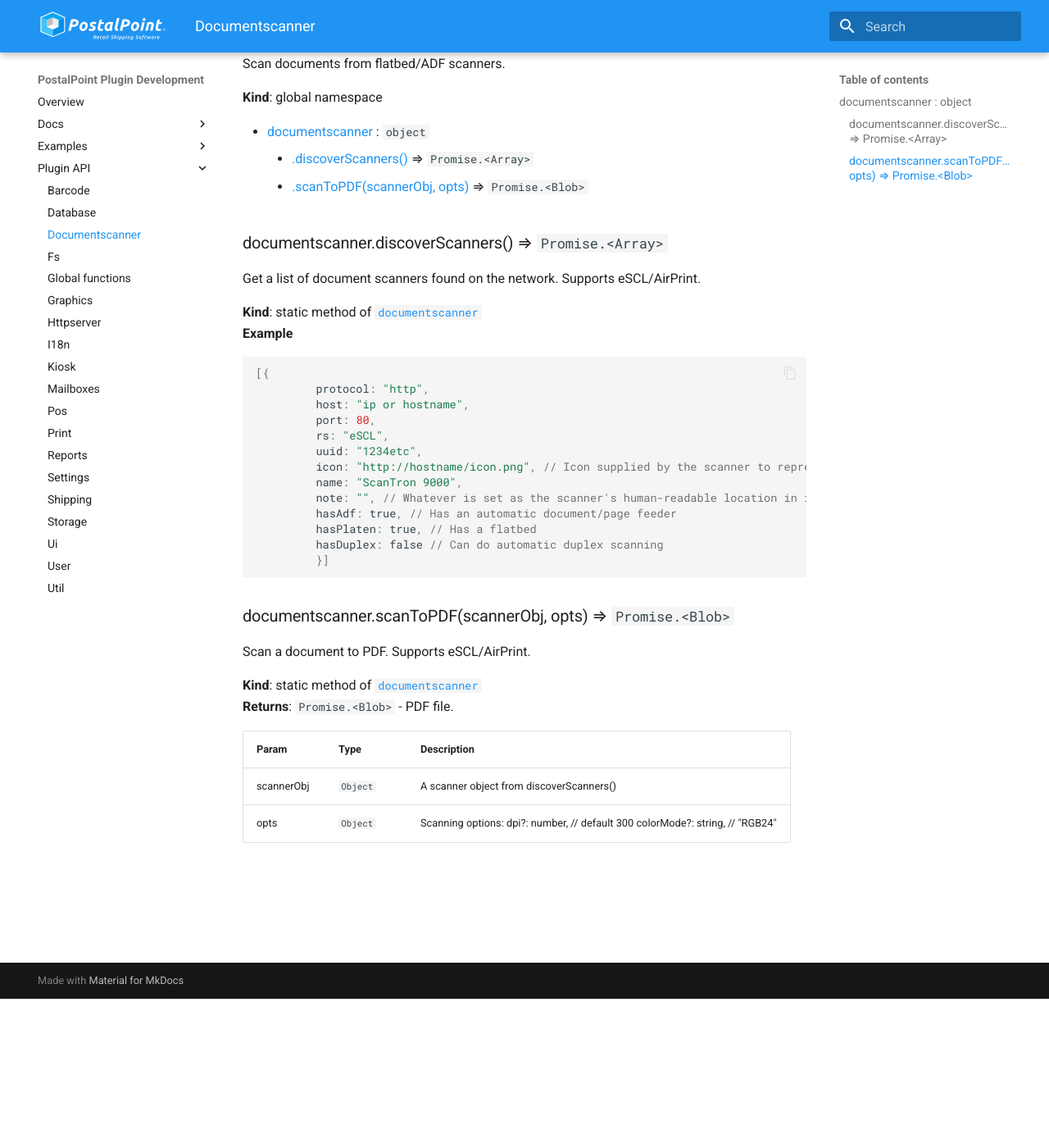
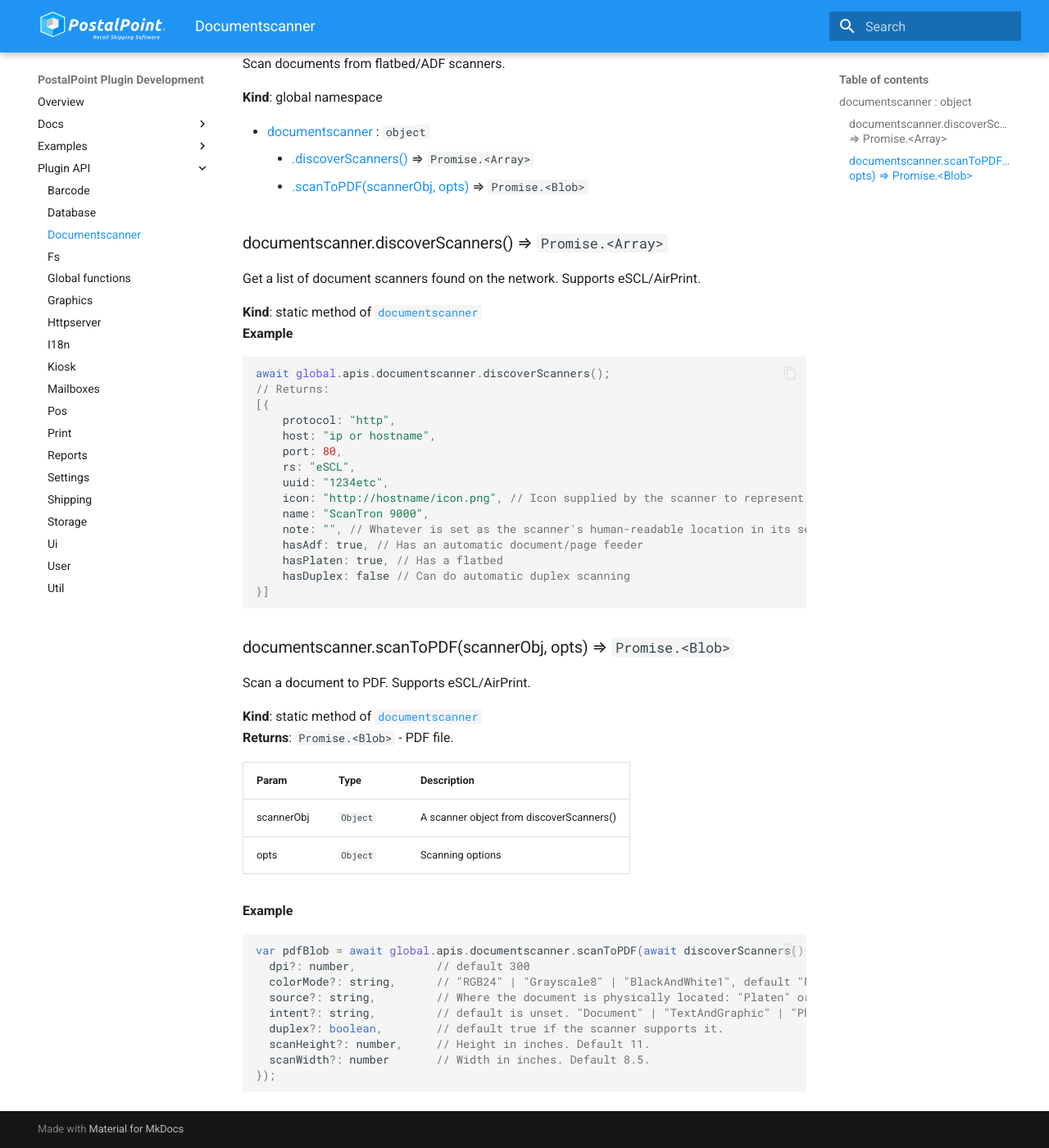
Before and after one commit to PostalPortal/PostalPoint_Plugins, an MkDocs documentation site: the page built from docs/Plugin API/documentscanner.md, in a window 1280 px wide and 1400 px high, scrolled down 182 px. Shown: the whole window at 82% size. Built offline with MkDocs 1.6.1 and Material for MkDocs 9.7.7, drawn with Linux system fonts in a browser that asks for light colours; plug-ins that fetch from the network failed and are left out; the version menu is left out.

Commit message:
Fix api formatting docs

````diff
--- a/docs/Plugin API/documentscanner.md
+++ b/docs/Plugin API/documentscanner.md
@@ -17,19 +17,21 @@ Get a list of document scanners found on the network. Supports eSCL/AirPrint.
 **Kind**: static method of [<code>documentscanner</code>](#documentscanner)
 **Example**
 ```js
+await global.apis.documentscanner.discoverScanners();
+// Returns:
 [{
-         protocol: "http",
-         host: "ip or hostname",
-         port: 80,
-         rs: "eSCL",
-         uuid: "1234etc",
-         icon: "http://hostname/icon.png", // Icon supplied by the scanner to represent itself visually to the user.
-         name: "ScanTron 9000",
-         note: "", // Whatever is set as the scanner's human-readable location in its settings
-         hasAdf: true, // Has an automatic document/page feeder
-         hasPlaten: true, // Has a flatbed
-         hasDuplex: false // Can do automatic duplex scanning
-         }]
+    protocol: "http",
+    host: "ip or hostname",
+    port: 80,
+    rs: "eSCL",
+    uuid: "1234etc",
+    icon: "http://hostname/icon.png", // Icon supplied by the scanner to represent itself visually to the user.
+    name: "ScanTron 9000",
+    note: "", // Whatever is set as the scanner's human-readable location in its settings
+    hasAdf: true, // Has an automatic document/page feeder
+    hasPlaten: true, // Has a flatbed
+    hasDuplex: false // Can do automatic duplex scanning
+}]
 ```
 <a name="documentscanner.scanToPDF"></a>
 
@@ -42,4 +44,17 @@ Scan a document to PDF. Supports eSCL/AirPrint.
 | Param | Type | Description |
 | --- | --- | --- |
 | scannerObj | <code>Object</code> | A scanner object from discoverScanners() |
-| opts | <code>Object</code> | Scanning options:   dpi?: number,            // default 300   colorMode?: string,      // "RGB24" | "Grayscale8" | "BlackAndWhite1", default "RGB24"   source?: string,         // Where the document is physically located: "Platen" or "Feeder". Default is "Feeder" (if scanner has one and it isn't empty) or unset (so scanner can autodetect media).   intent?: string,         // default is unset. "Document" | "TextAndGraphic" | "Photo" | "Preview"   duplex?: boolean,        // default true if the scanner supports it.   scanHeight?: number,     // Height in inches. Default 11.   scanWidth?: number       // Width in inches. Default 8.5. |
+| opts | <code>Object</code> | Scanning options |
+
+**Example**
+```js
+var pdfBlob = await global.apis.documentscanner.scanToPDF(await discoverScanners()[0], {
+  dpi?: number,            // default 300
+  colorMode?: string,      // "RGB24" | "Grayscale8" | "BlackAndWhite1", default "RGB24"
+  source?: string,         // Where the document is physically located: "Platen" or "Feeder". Default is "Feeder" (if scanner has one and it isn't empty) or unset (so scanner can autodetect media).
+  intent?: string,         // default is unset. "Document" | "TextAndGraphic" | "Photo" | "Preview"
+  duplex?: boolean,        // default true if the scanner supports it.
+  scanHeight?: number,     // Height in inches. Default 11.
+  scanWidth?: number       // Width in inches. Default 8.5.
+});
+```
````
